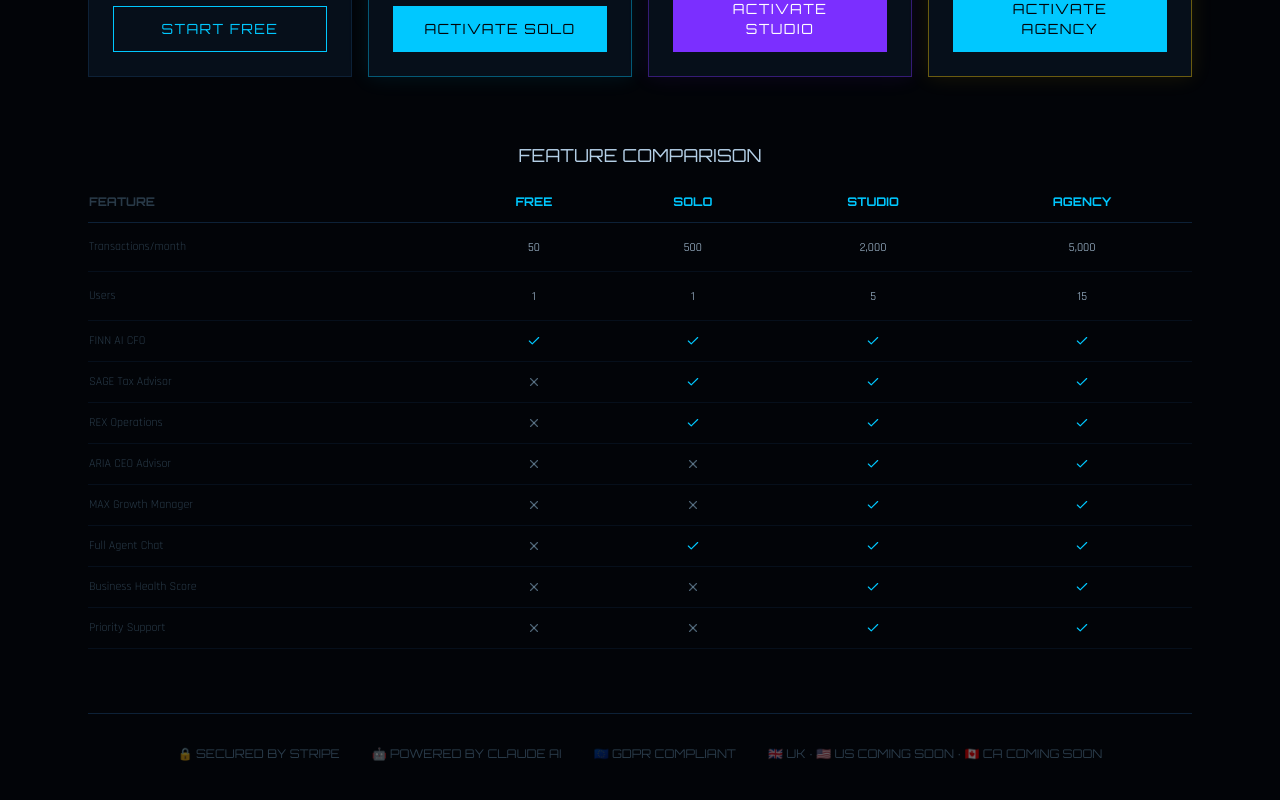
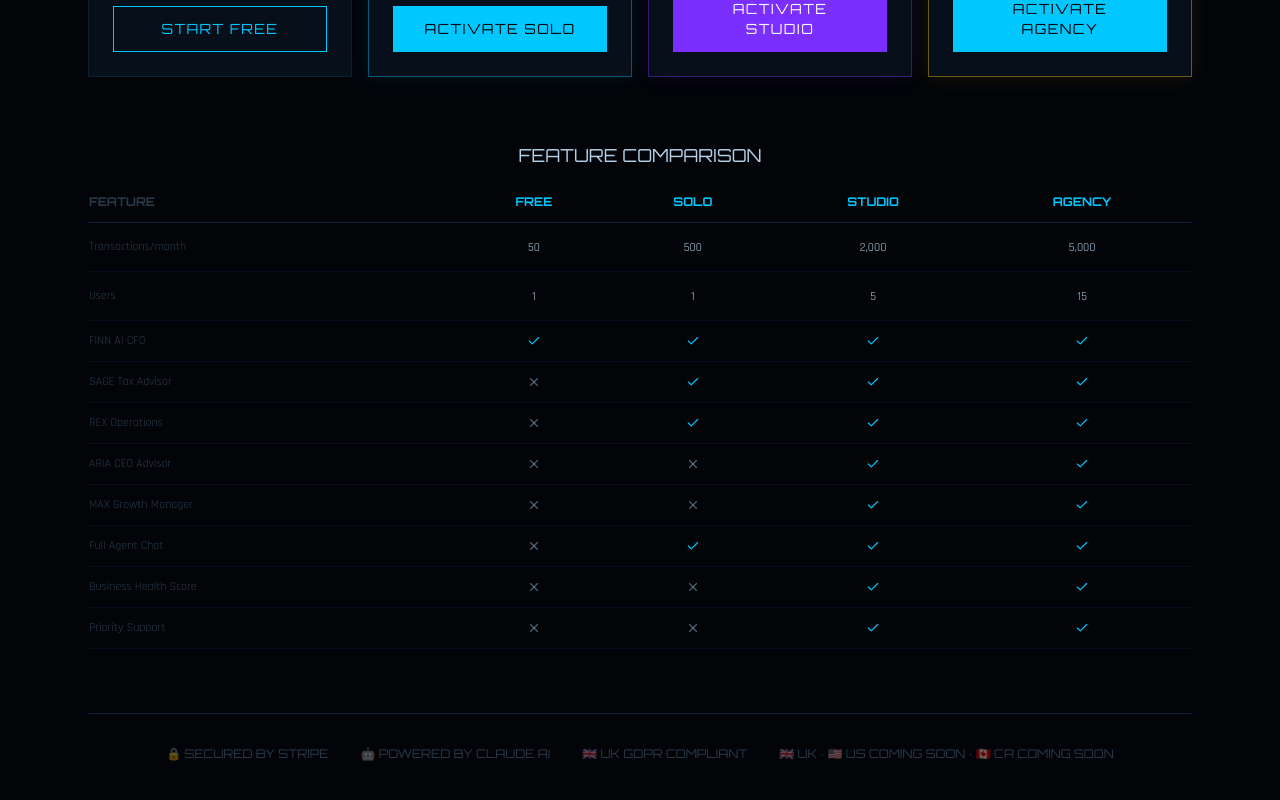
Before and after one commit to kdpstudio/BVI, a Next.js app: page /pricing in a window 1280 px wide. Shown: the part 1292-2092 px from the top of the page. Built offline with nearby package versions, Linux system fonts and the light colour scheme.

Commit message:
Fix GDPR badge: EU GDPR → UK GDPR (post-Brexit UK uses UK GDPR)

```diff
--- a/app/pricing/page.tsx
+++ b/app/pricing/page.tsx
@@ -247,7 +247,7 @@ export default function PricingPage() {
         <div className="flex flex-wrap items-center justify-center gap-8 border-t border-border pt-8 text-textMuted text-xs font-orbitron">
           <span>🔒 SECURED BY STRIPE</span>
           <span>🤖 POWERED BY CLAUDE AI</span>
-          <span>🇪🇺 GDPR COMPLIANT</span>
+          <span>🇬🇧 UK GDPR COMPLIANT</span>
           <span>🇬🇧 UK · 🇺🇸 US COMING SOON · 🇨🇦 CA COMING SOON</span>
         </div>
       </div>
```
